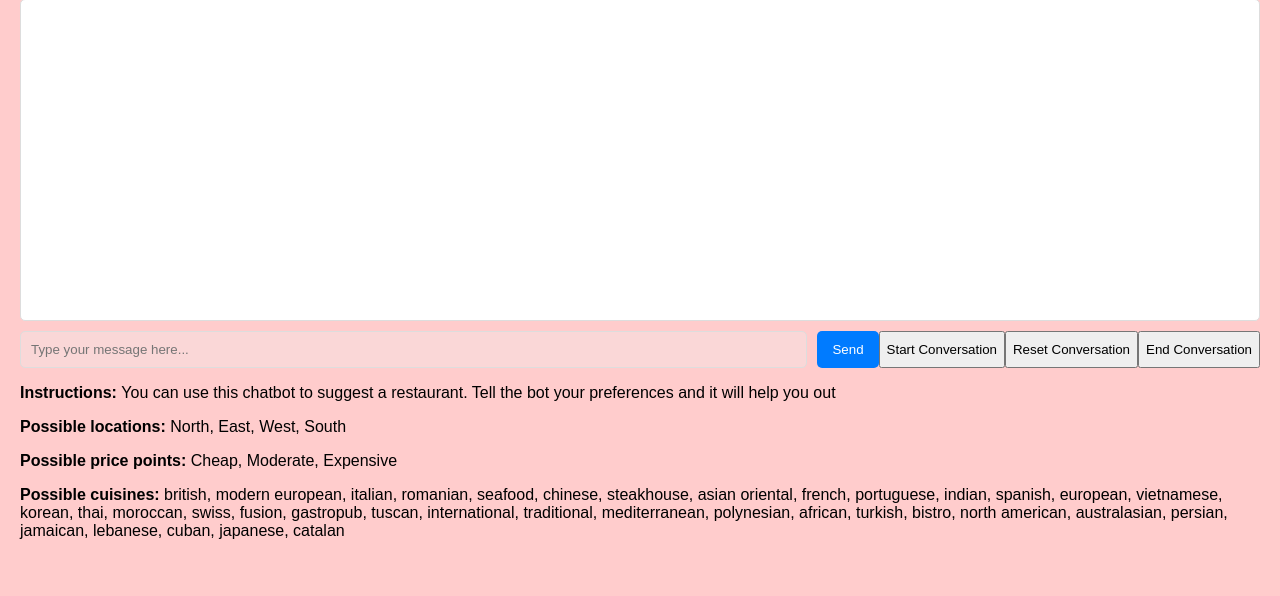
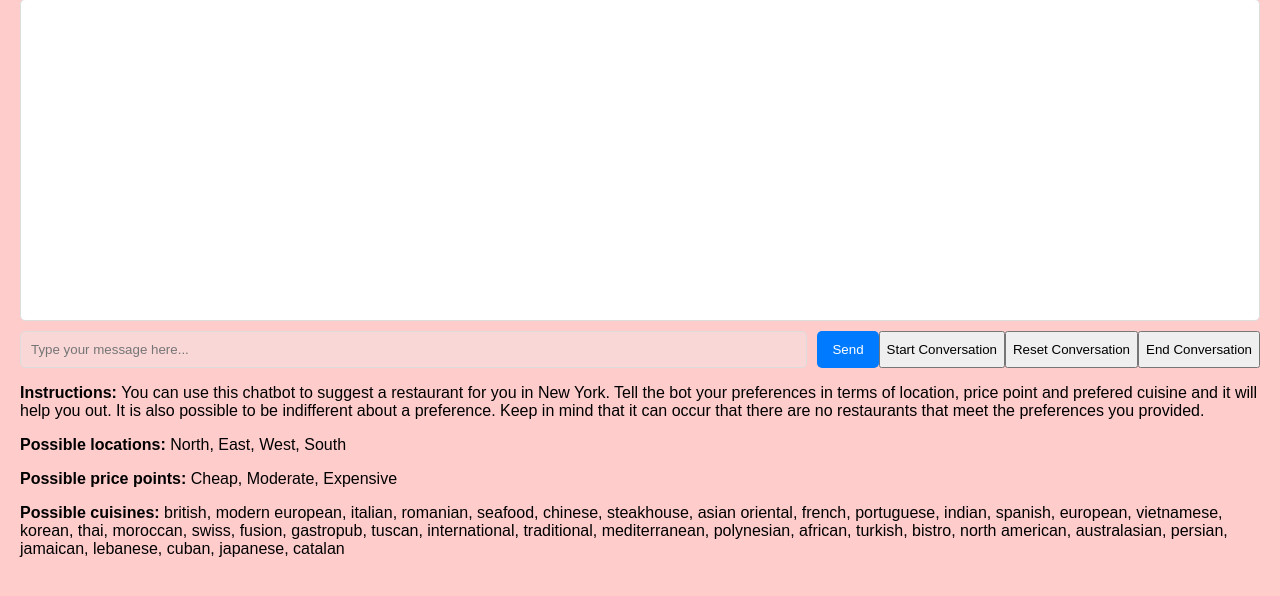
Before and after one commit to DorusKeijzer/MAIR_projects, a Flask app: page /no_pref/ in a window 1280 px wide. Shown: the part 21-617 px from the top of the page. Run offline with Flask 3, Linux system fonts and the light colour scheme; data that the repository does not hold is empty; parts of the project's set-up code (start-up, migrations or seed data) failed here and were passed over.

Commit message:
added event listener

```diff
--- a/templates/index.html
+++ b/templates/index.html
@@ -29,7 +29,7 @@
     </div>
     <div class="explanation">
 
-        <p><b>Instructions: </b>You can use this chatbot to suggest a restaurant. Tell the bot your preferences and it will help you out</p>
+        <p><b>Instructions: </b>You can use this chatbot to suggest a restaurant for you in New York. Tell the bot your preferences in terms of location, price point and prefered cuisine and it will help you out. It is also possible to be indifferent about a preference. Keep in mind that it can occur that there are no restaurants that meet the preferences you provided. </p>
         <p><b>Possible locations: </b> North, East, West, South</p>
         <p><b>Possible price points: </b>Cheap, Moderate, Expensive</p>
         <p><b>Possible cuisines:</b> british, modern european, italian, romanian, seafood, chinese, steakhouse, asian oriental, french, portuguese, indian, spanish, european, vietnamese, korean, thai, moroccan, swiss, fusion, gastropub, tuscan, international, traditional, mediterranean, polynesian, african, turkish, bistro, north american, australasian, persian, jamaican, lebanese, cuban, japanese, catalan</p>
```
